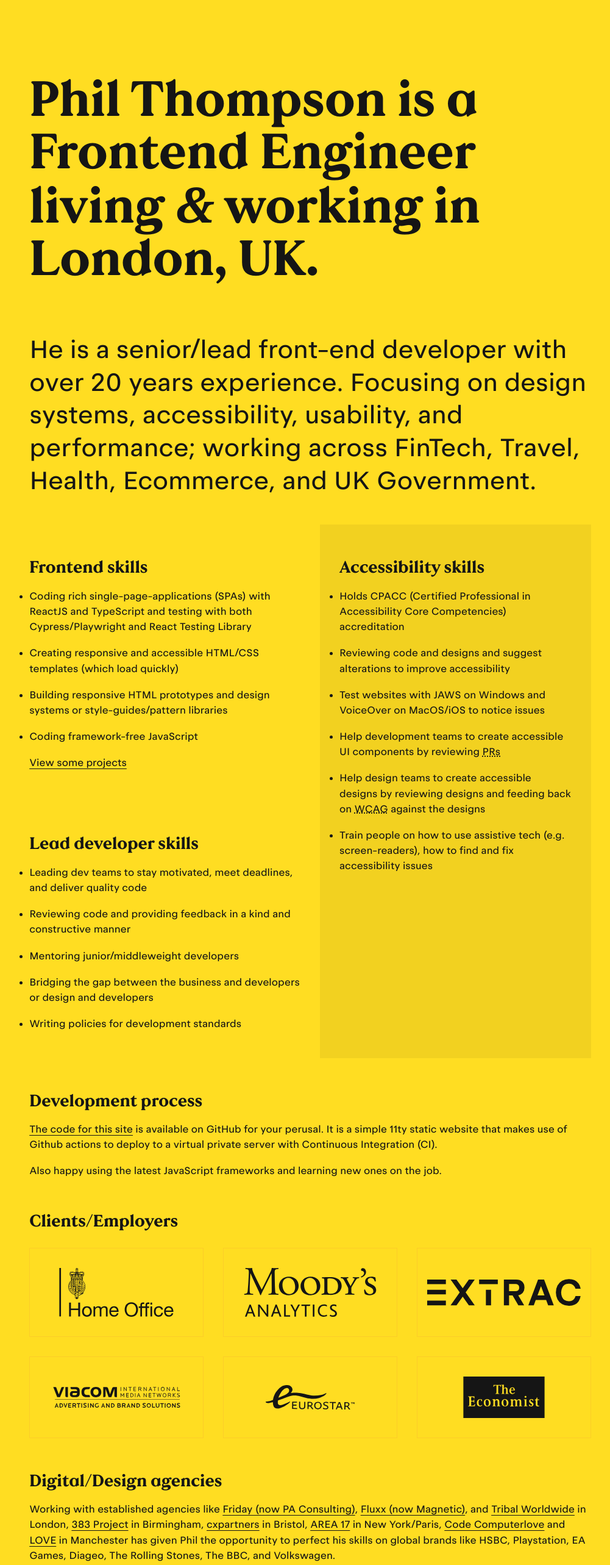
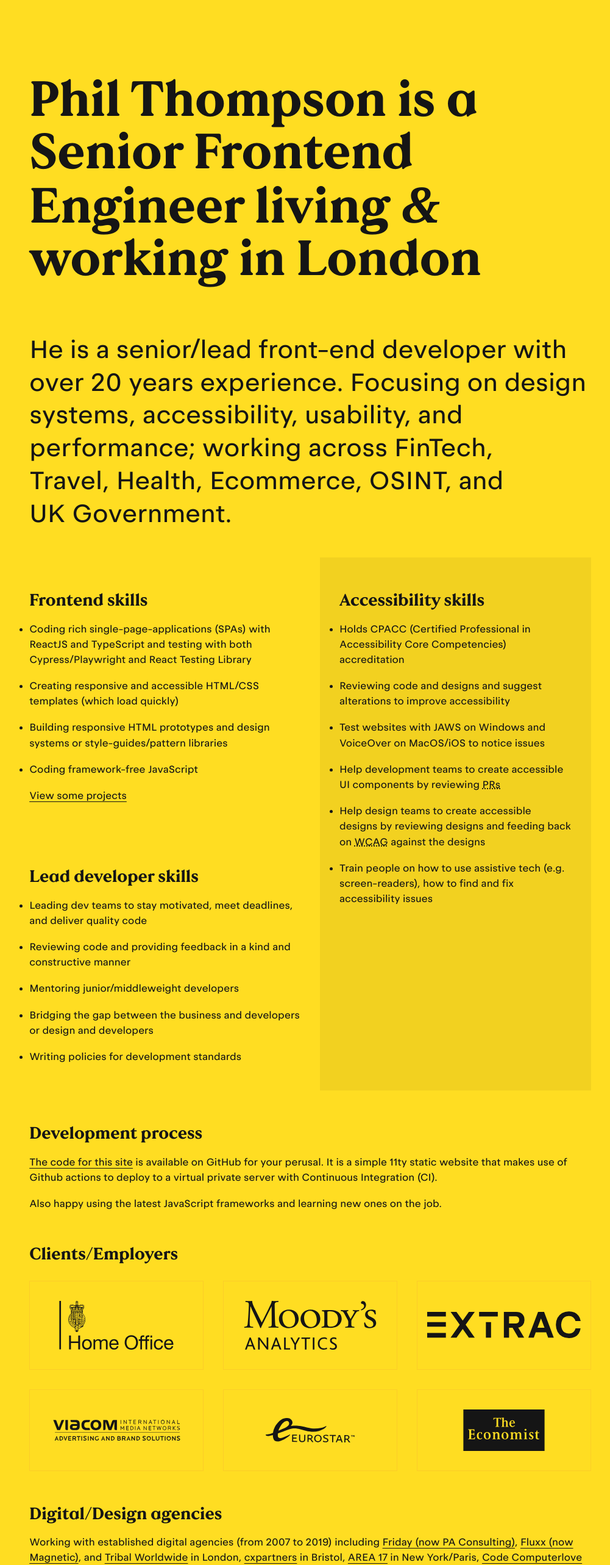
Before and after one commit to imgiseverything/philthompson.co.uk, an Eleventy site: page index.md in a window 1280 px wide. Shown: the part 40-2606 px from the top of the page at 61% size, without its empty margins (131-1132 px from the left). Built offline with nearby package versions, Linux system fonts and the light colour scheme; Eleventy itself is replaced by a stand-in of ours; files that its build step writes are made by us from their sources.

Commit message:
feat(Home): Reword homepage copy

```diff
--- a/index.md
+++ b/index.md
@@ -1,6 +1,6 @@
 ---
 title: London Frontend Engineer - Phil Thompson
-meta_description: Phil Thompson (CPACC) is a Frontend engineer or 'front of the front-end' engineer living and working in London with a special interest in digital accessibility and design systems.
+meta_description: Phil Thompson (CPACC) is a Senior Frontend Engineer or 'front of the front-end' engineer living and working in London with a special interest in digital accessibility and design systems.
 layout: layouts/default.njk
 ---
 
@@ -57,13 +57,13 @@ layout: layouts/default.njk
 
 <div class="splash">
 
-# Phil Thompson is a Frontend Engineer living <span class="amp">&amp;</span> working in London, UK.
+# Phil Thompson is a Senior Frontend Engineer living <span class="amp">&amp;</span> working in London
 
 </div>
 
 <div class="elevator-pitch">
 
-He is a senior/lead front-end developer with over 20 years experience. Focusing on design systems, accessibility, usability, and performance; working across FinTech, Travel, Health, Ecommerce, and UK Government.
+He is a senior/lead front-end developer with over 20 years experience. Focusing on design systems, accessibility, usability, and performance; working across FinTech, Travel, Health, Ecommerce, OSINT, and UK Government.
 
 </div>
 
@@ -231,10 +231,9 @@ Also happy using the latest JavaScript frameworks and learning new ones on the j
 
 ## Digital/Design agencies
 
-Working with established agencies like <a href="https://www.paconsulting.com/">Friday (now PA Consulting)</a>,
+Working with established digital agencies (from 2007 to 2019) including <a href="https://www.paconsulting.com/">Friday (now PA Consulting)</a>,
 <a href="https://wearemagnetic.com/events-insights/our-stories/news/fluxx-and-magneticnorth-become-magnetic">Fluxx (now Magnetic)</a>, and <a
     href="https://www.tribalworldwide.co.uk/">Tribal Worldwide</a> in London, <a
-    href="https://www.383project.com/">383 Project</a> in Birmingham, <a
     href="https://www.cxpartners.co.uk/">cxpartners</a> in Bristol, <a
     href="https://www.area17.com/">AREA 17</a> in New York/Paris, <a
     href="https://www.codecomputerlove.com/">Code Computerlove</a> and <a
```
